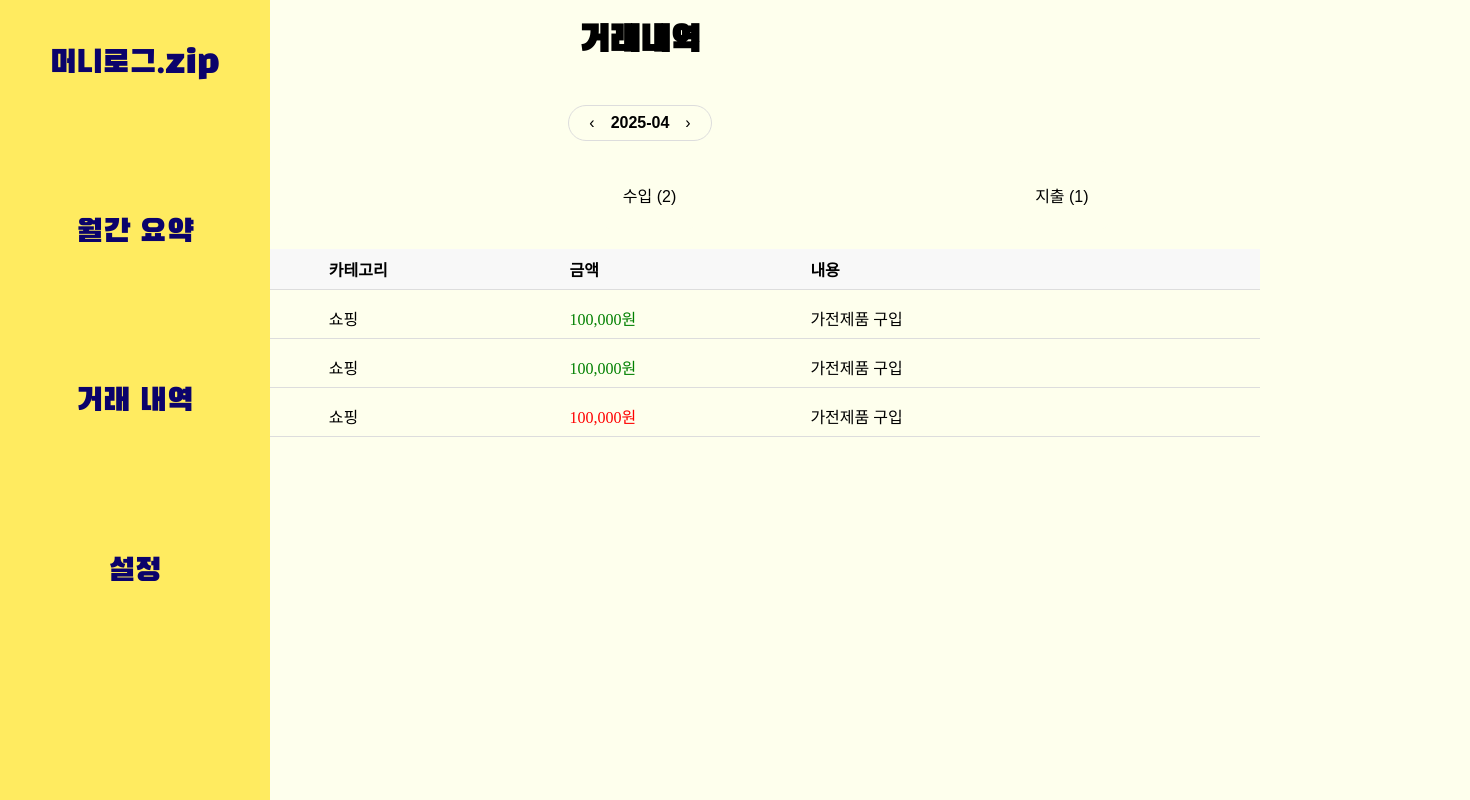
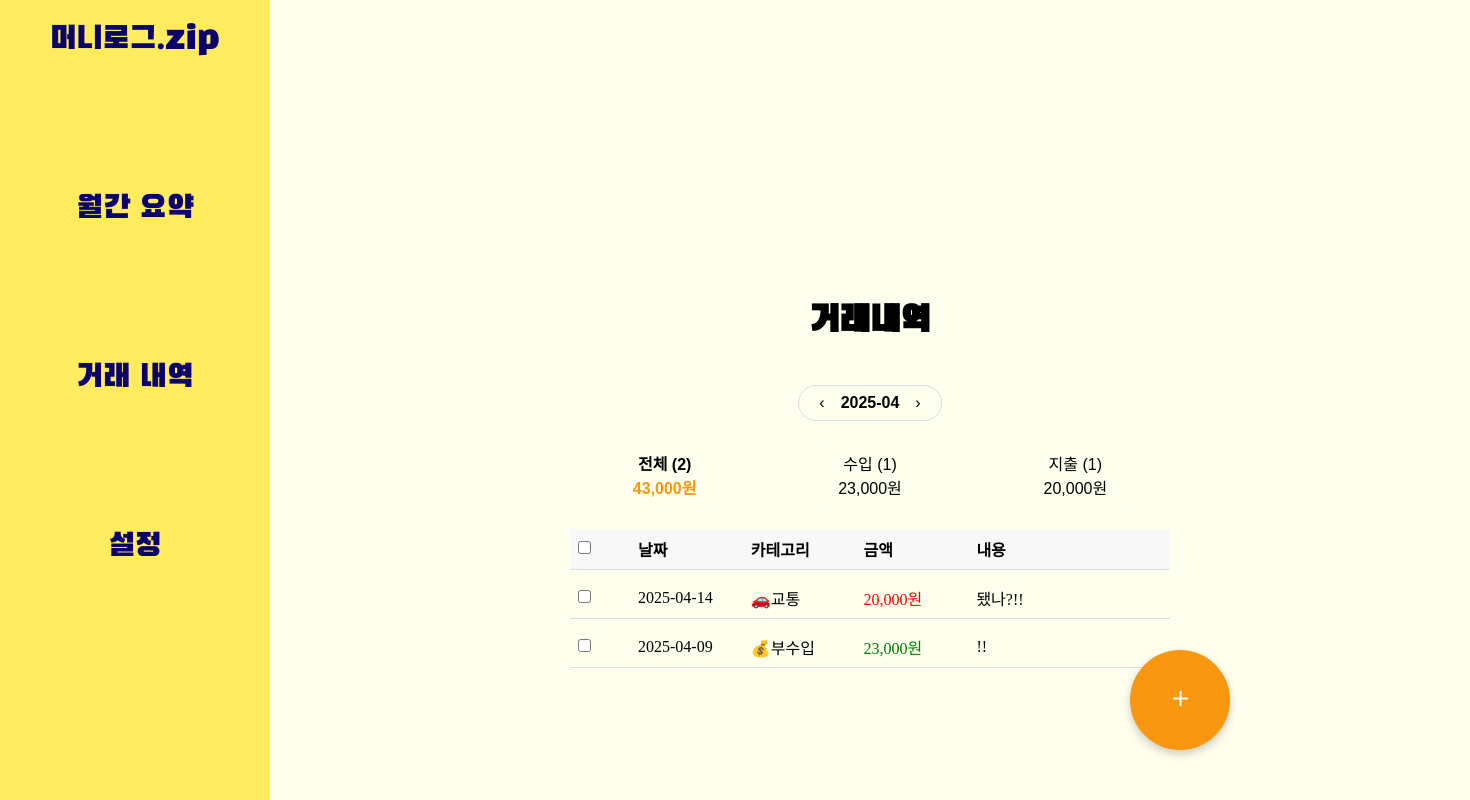
Before and after one commit to ByeongwooAn/-Skeletone-Project-Household-Ledger, a Vue app: page /cashreport in a window 1280 px wide. Shown: the whole page, 1470 px wide, since content can reach past the window. Built offline with nearby package versions, Linux system fonts and the light colour scheme.

Commit message:
feat: 거래내역 금액 로직 구현

```diff
--- a/src/components/PcButton.vue
+++ b/src/components/addButton.vue
@@ -1,9 +1,8 @@
 <template>
     <div class="screen">
-      <button class="circle-button">
+      <button @click="handleClick"class="circle-button">
         <svg class="plus-icon" viewBox="0 0 24 24" fill="white"
-             xmlns="http://www.w3.org/2000/svg"
-             style="position: absolute; top: 2px; left: 4px;">
+             xmlns="http://www.w3.org/2000/svg">
           <path d="M12 5V19M5 12H19" stroke="white" stroke-width="2"
                 stroke-linecap="round" stroke-linejoin="round"/>
         </svg>
@@ -12,47 +11,47 @@
   </template>
 
   <script setup>
+  import { useRouter } from 'vue-router';
 
+  const router = useRouter()
+
+const handleClick = () => {
+  router.push('/cashflow')
+}
   </script>
 
   <style scoped>
-  html, body {
-    margin: 0;
-    padding: 0;
-    background-color: #eee;
-    display: flex;
-    justify-content: center;
-    align-items: center;
-    height: 100vh;
-  }
 
-  .screen {
-    width: 1680px;
-    height: 1027px;
-    background-color: white;
-    display: grid;
-    grid-template-rows: 889px auto 35px;
-    grid-template-columns: 1fr auto 35px;
-  }
+
 
   .circle-button {
-    grid-row: 2 / 3;
-    grid-column: 2 / 3;
     width: 100px;
     height: 100px;
     background-color: #F99810;
     border: none;
     border-radius: 50%;
     position: relative;
-    display: flex;
-    align-items: center;
-    justify-content: center;
+    /* display: flex; */
+    position: fixed;
+      bottom: 50px;
+      right: 50px;
     cursor: pointer;
     box-shadow: 0 4px 10px rgba(0,0,0,0.2);
   }
 
   .plus-icon {
+
     width: 23px;
     height: 23px;
   }
+  @media (max-width: 393px) {
+    .circle-button {
+      width: 75px;
+      height: 75px;
+      position: fixed;
+      bottom: 35px;
+      right: 35px;
+    }
+
+  }
   </style>
--- a/src/css/cashflow_PC.css
+++ b/src/css/cashflow_PC.css
@@ -1,6 +1,6 @@
 /* PC버전 */
 
-@media (min-width: 394px) {
+@media (min-width: 393px) {
   /* 전체 컨테이너 */
   .cashflow-container {
     background-color: #fdfce5;
--- a/src/css/cashreportview.css
+++ b/src/css/cashreportview.css
@@ -1,5 +1,8 @@
 .container {
-  margin: 20px;
+  margin: 300px;
+
+  min-width: 600px;
+
   }
   /* 헤더 영역 */
   .headers{
@@ -73,6 +76,12 @@
 
   }
 
+  .tab.active .incomeAmount{
+    color: green;
+  }
+  .tab.active .expenseAmount{
+    color: red;
+  }
 
 
   /* 테이블 영역 */
@@ -107,12 +116,13 @@
 
   /* 반응형: 화면 너비 줄어들 때 */
 
-
-  @media (max-width: 400px) {
+  /* 최대 400px까지 이 미디어쿼리를 적용 */
+  @media (max-width: 393px) {
     .container {
       width: 100%;
-      min-width: 396px;;
+      min-width: 393px;
       margin-top: 70px;
+      margin-left:0;
       padding: 12px;
 
     }
--- a/src/css/menubar.css
+++ b/src/css/menubar.css
@@ -14,7 +14,7 @@ a:visited {
   font-family: 'Black Han Sans';
   font-size: 32px;
   color: #0b036b;
-  position: fixed;
+
 }
 
 #menu > div {
--- a/src/css/menubarmobile.css
+++ b/src/css/menubarmobile.css
@@ -53,7 +53,7 @@ li {
   padding: 15px 0px 15px 0px;
 }
 #logo-text {
-  margin-top: 24.15px;
+  padding-top: 24.15px;
 }
 
 #cashmonth-div,
--- a/src/views/CashReportView.vue
+++ b/src/views/CashReportView.vue
@@ -26,14 +26,14 @@
         :class="{ active: activeTab === '수입' }"
         @click="setActiveTab('수입')"
       >
-        수입 ({{ incomeCount }})<br/>
+        수입 ({{ incomeCount }})<br/><span class="incomeAmount">{{ formatCurrency(incomeAmount) }}</span>
       </button>
       <button
         class="tab"
         :class="{ active: activeTab === '지출' }"
         @click="setActiveTab('지출')"
       >
-        지출 ({{ expenseCount }})
+        지출 ({{ expenseCount }})<br/><span class="expenseAmount">{{ formatCurrency(expenseAmount) }}</span>
       </button>
     </div>
 
@@ -63,12 +63,16 @@
         <div>{{ item.memo }}</div>
       </div>
     </div>
+
+    <addButton/>
   </div>
+
 </template>
 
 <script setup>
+import addButton from '@/components/addButton.vue';
 import '@/css/cashreportview.css';
-import { ref, computed } from "vue";
+import { ref, computed, onMounted } from "vue";
 
 // 헤더 영역
 
@@ -89,35 +93,78 @@ function nextMonth() {
 
 
 // 테이블 영역
+
+const list=ref([]);
+
+onMounted(async () => {
+  const res = await fetch("../db.json");
+  const json = await res.json();
+
+  // 불러온 데이터를 한글 타입으로 변환
+  list.value = json.cashflows.map(item => ({
+    ...item,
+    type: item.type === "income" ? "수입" :
+          item.type === "expense" ? "지출" :
+          item.type || "지출", // 누락된 경우 대비
+    date: item.date || "-",
+    category: item.category || "-",
+  }));
+});
+
+
 const activeTab = ref("전체");
 
 const setActiveTab = (tab) => {
   activeTab.value = tab;
 };
 
-const list = ref([
-  { date: "2025.03.07(월)", category: "쇼핑", amount: 100000, memo: "가전제품 구입", type: "수입" },
-  { date: "2025.04.07(월)", category: "쇼핑", amount: 100000, memo: "가전제품 구입", type: "수입" },
-  { date: "2025.04.07(월)", category: "쇼핑", amount: 100000, memo: "가전제품 구입", type: "지출" },
-  // 추가로 더...
-]);
 
+//  현재 월 + 탭 상태에 따라 필터링된 리스트
 const filteredList = computed(() => {
-  if (activeTab.value === "전체") return list.value;
-  return list.value.filter((item) => item.type === activeTab.value);
+  const monthStr = currentMonth.value; // "YYYY-MM"
+
+  return list.value.filter(item => {
+    // 날짜가 현재 월로 시작하는지 확인
+    const inCurrentMonth = item.date?.startsWith(monthStr);
+
+    // 탭 상태가 전체일 경우 수입/지출 무관
+    const tabMatch = activeTab.value === "전체"
+      ? true
+      : item.type === activeTab.value;
+
+    return inCurrentMonth && tabMatch;
+  });
 });
 
+//거래내역 개수 카운트
 const totalCount = computed(() => list.value.length);
-const incomeCount = computed(() => list.value.filter(item => item.type === "수입").length);
-const expenseCount = computed(() => list.value.filter(item => item.type === "지출").length);
 
-const totalAmount = computed(() => {
-  return list.value.reduce((sum, item) => sum + item.amount, 0);
-});
+const incomeCount = computed(() =>
+  list.value.filter(item => item.type === "수입").length
+);
 
+const expenseCount = computed(() =>
+  list.value.filter(item => item.type === "지출").length
+);
 
+//거래내역 금액 카운트
+const totalAmount = computed(() =>
+  list.value.reduce((sum, item) => sum + item.amount, 0)
+);
+const incomeAmount = computed(() =>
+  list.value.filter(item => item.type==="수입").reduce((sum, item)=> sum+item.amount,0)
+);
+const expenseAmount = computed(() =>
+  list.value.filter(item=>item.type==="지출").reduce((sum,item)=>sum+item.amount,0)
+);
 
+//원화 포맷팅
 const formatCurrency = (amount) => {
   return amount.toLocaleString() + "원";
 };
+
+//추가 버튼 클릭시 페이지 이동
+const goToAddPage=()=>{
+  router.push('/cashflow');
+}
 </script>
```
